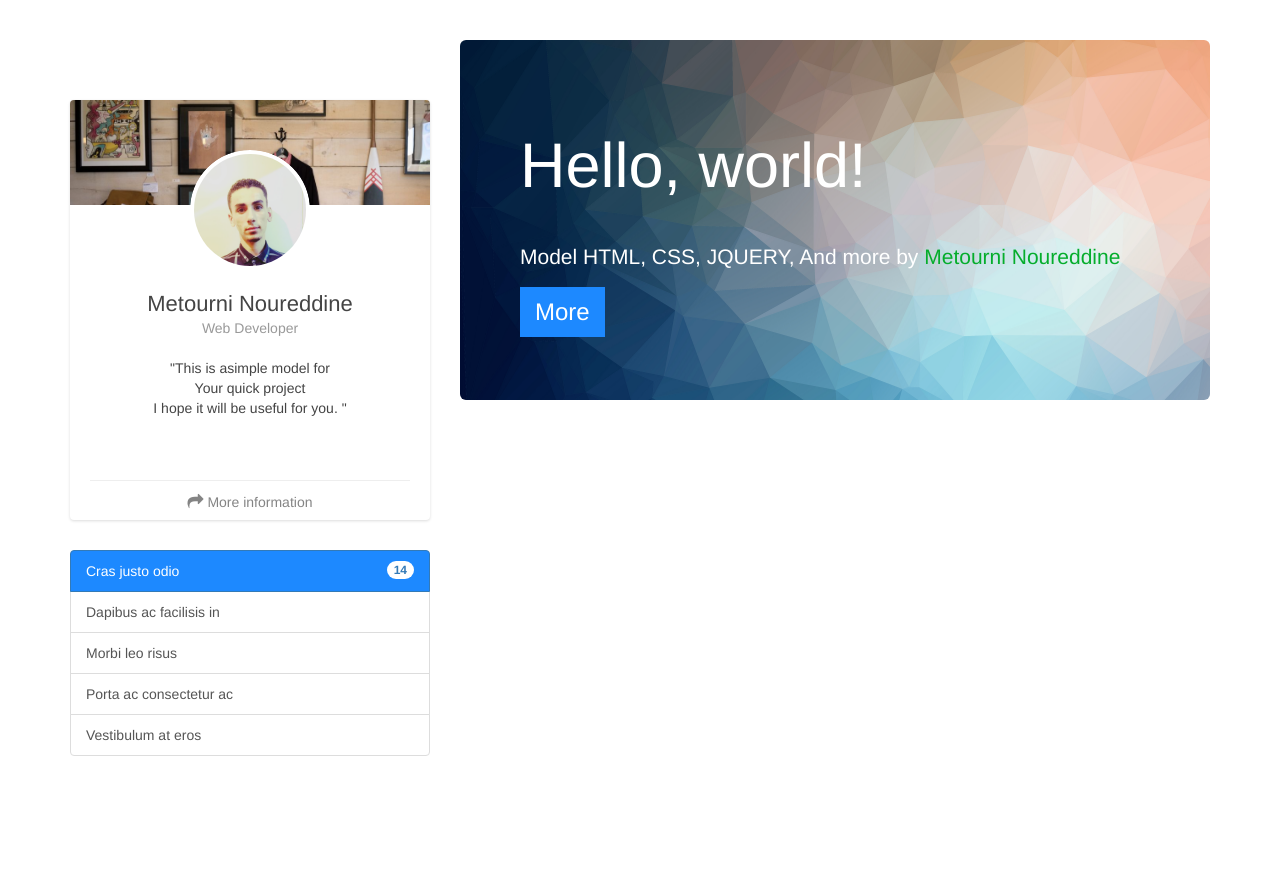
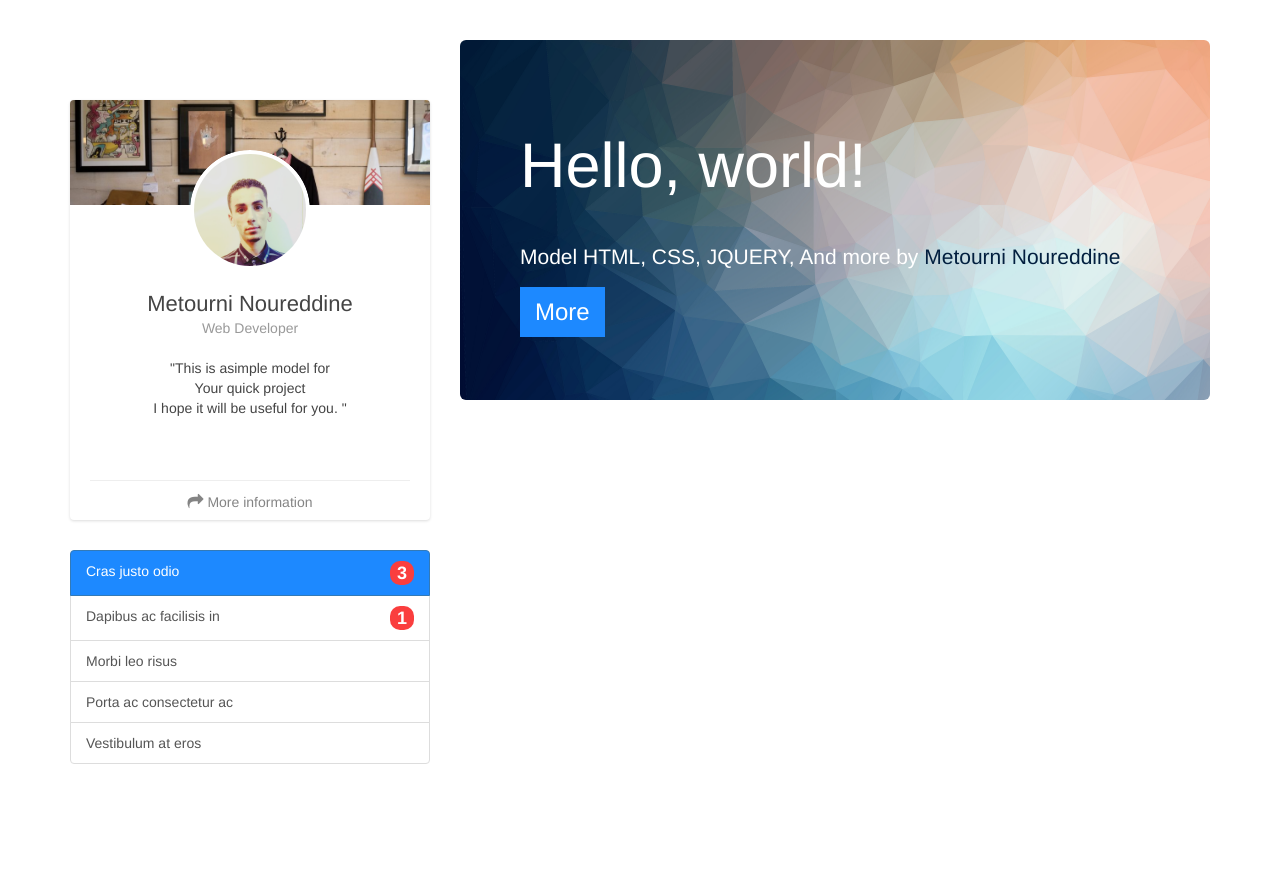
Before and after one commit to Metourni/Model, a PHP site: page / in a window 1280 px wide. Shown: the part 52-922 px from the top of the page. Run offline with PHP 8.4, Linux system fonts and the light colour scheme.

Commit message:
new commit

```diff
--- a/index.html
+++ b/index.html
@@ -175,10 +175,13 @@
                     </div> <!-- end card-container -->
                     <div class="list-group">
                         <button type="button" class="list-group-item active">
-                            <span class="badge">14</span>
+                            <span class="badge">3</span>
                             Cras justo odio
                         </button>
-                        <button type="button" class="list-group-item">Dapibus ac facilisis in</button>
+                        <button type="button" class="list-group-item">
+                            <span class="badge">1</span>
+                            Dapibus ac facilisis in
+                        </button>
                         <button type="button" class="list-group-item">Morbi leo risus</button>
                         <button type="button" class="list-group-item">Porta ac consectetur ac</button>
                         <button type="button" class="list-group-item">Vestibulum at eros</button>
--- a/public/css/jumbotron.css
+++ b/public/css/jumbotron.css
@@ -5,5 +5,5 @@
 }
 
 .jumbotron span{
-    color: #05AD2C;
+    color: rgb(2, 31, 63);
 }
--- a/public/css/right-menu.css
+++ b/public/css/right-menu.css
@@ -11,6 +11,13 @@
     color: #1d89ff;
     background-color: white;
 }
+
+.right-menu>.list-group>.list-group-item>.badge{
+    font-size: large;
+    color: white;
+    background: #fa3e3e;
+}
+
 
 /* Extra small devices (phones, less than 768px) */
 /* No media query since this is the default in Bootstrap */
--- a/public/css/scrolltotop.css
+++ b/public/css/scrolltotop.css
@@ -8,7 +8,7 @@ Back to top button
     margin-right: 100px;
 }
 #back-top a {
-    width: 50px;
+    width: 56px;
     display: block;
     text-align: center;
     font: 11px/100% Arial, Helvetica, sans-serif;
@@ -25,8 +25,8 @@ Back to top button
 }
 /* arrow icon (span tag) */
 #back-top span {
-    width: 50px;
-    height: 50px;
+    width: 56px;
+    height: 56px;
     display: block;
     margin-bottom: 7px;
     background: #ddd url(../images/up-arrow.png) no-repeat center center;
@@ -39,6 +39,7 @@ Back to top button
     -webkit-transition: 4s;
     -moz-transition: 4s;
     transition: 4s;
+    opacity: .4;
 }
 #back-top a:hover span {
     background-color: #777;
--- /dev/null
+++ b/public/js/Ajax/notification.js
@@ -0,0 +1,3 @@
+/**
+ * Created by Noureddine on 29/03/2017.
+ */
```
